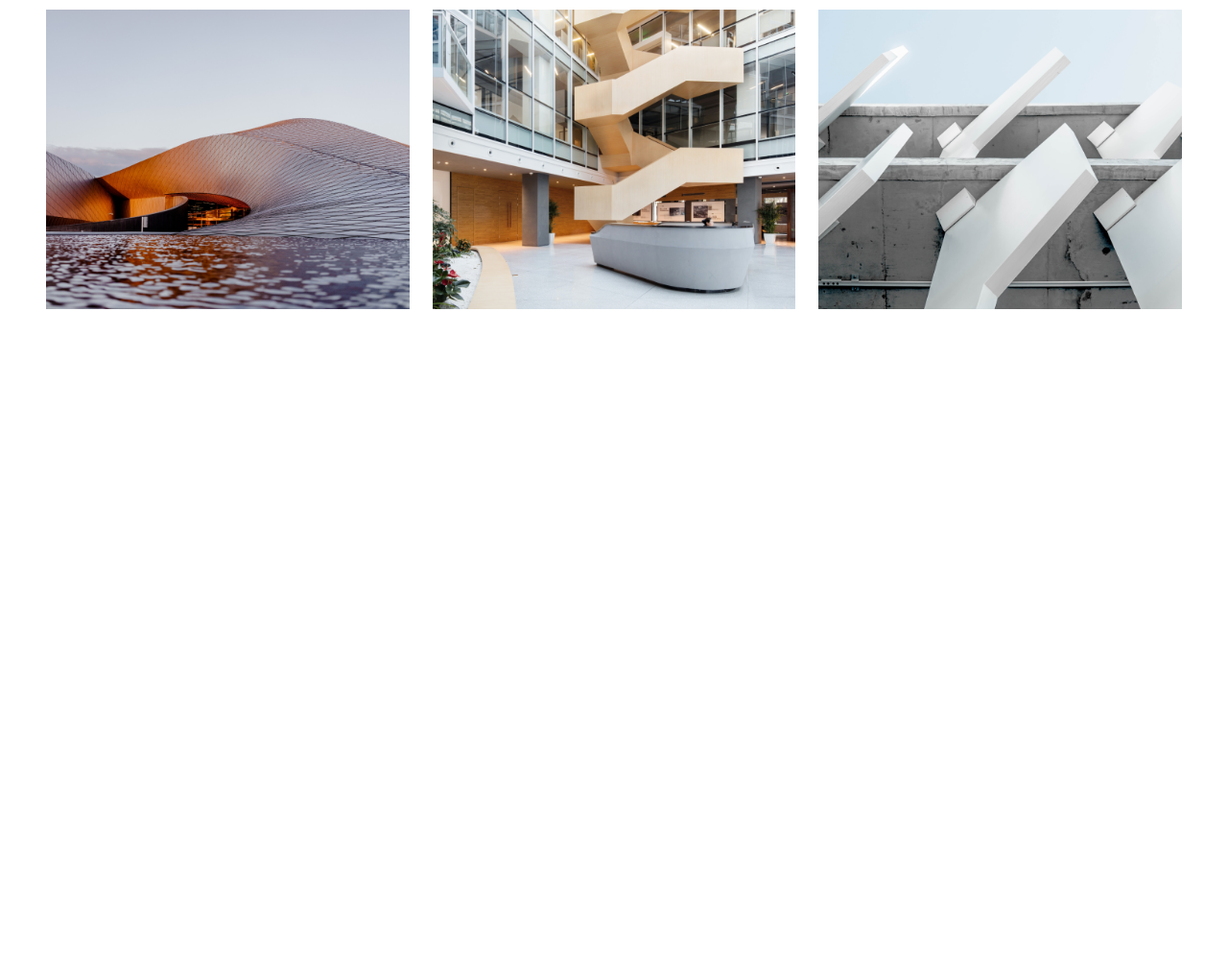
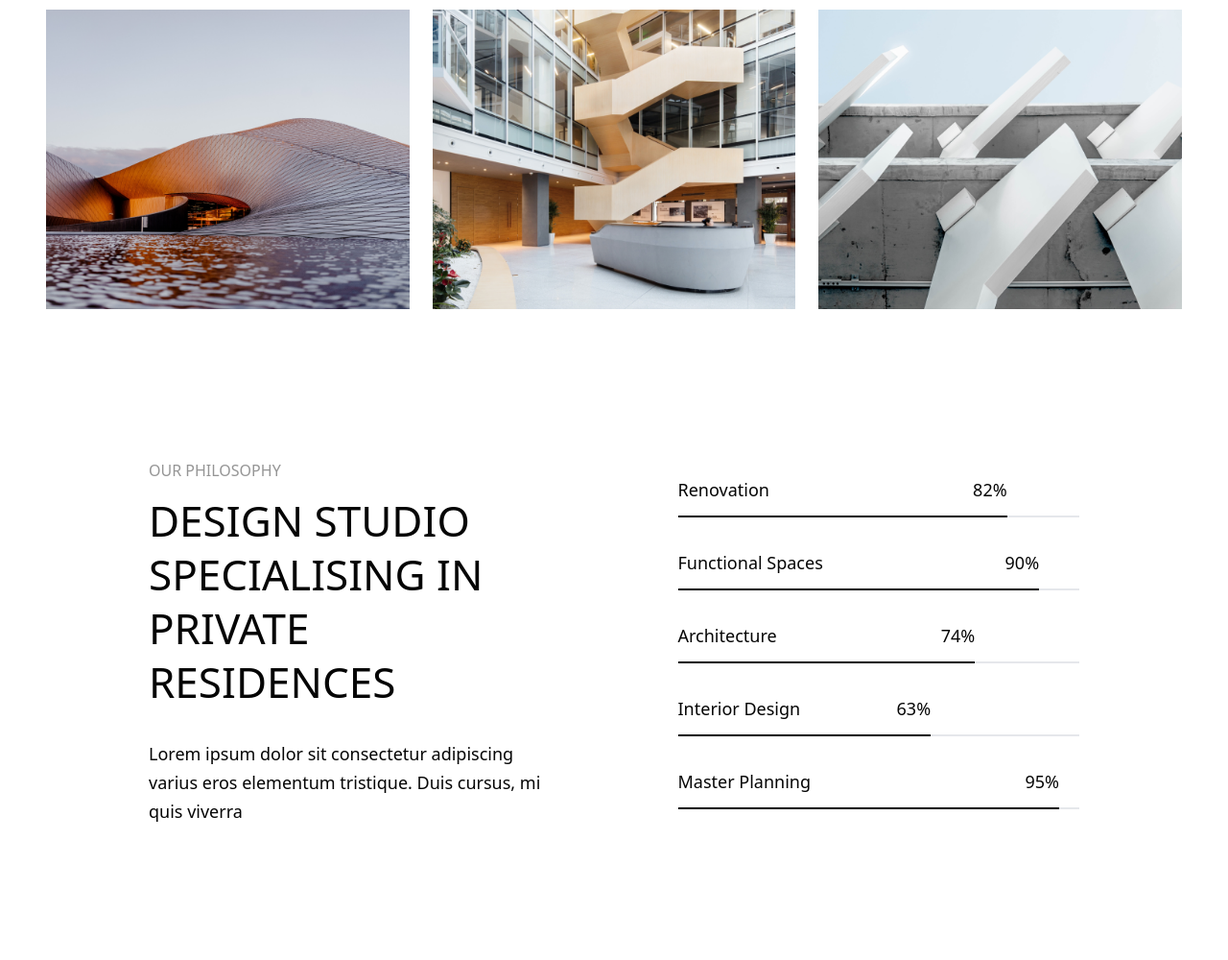
Before and after one commit to Mh-Monzil/arcatec, a website built with Vite: page index.html in a window 1280 px wide. Shown: the part 3670-4670 px from the top of the page at 96% size. Before the commit the page ends 4008 px from the top, so only its background shows below. Built offline with nearby package versions, Linux system fonts and the light colour scheme; files whose address does not match are found by name.

Commit message:
res: philosophy

```diff
--- a/index.html
+++ b/index.html
@@ -549,10 +549,10 @@
 
       <!-- our philosophy  -->
       <section
-        class="hidden text-primaryBlack px-[155px] py-[140px] flex items-center justify-between gap-[133px]"
+        class=" text-primaryBlack px-4 py-12 lg:px-[155px] lg:py-[140px] flex flex-col lg:flex-row items-center justify-between gap-16 lg:gap-[133px]"
       >
         <!-- left  -->
-        <div class="w-1/2">
+        <div class="lg:w-1/2">
           <p class="uppercase text-ash font-medium leading-6">our Philosophy</p>
           <h2 class="text-[44px] font-medium leading-[56px] uppercase pt-3">
             Design Studio Specialising in Private Residences
@@ -564,7 +564,7 @@
         </div>
 
         <!-- right  -->
-        <div class="w-1/2 space-y-8">
+        <div class="w-full lg:w-1/2 space-y-8">
           <!-- progress 1 -->
           <div>
             <div
```
